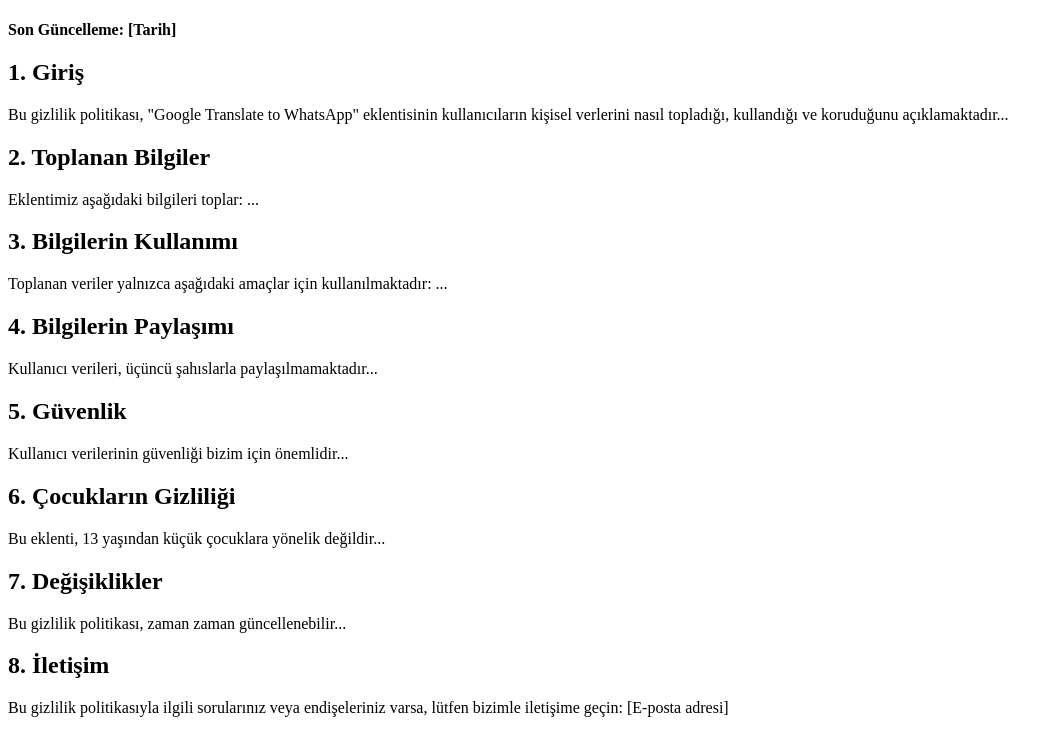
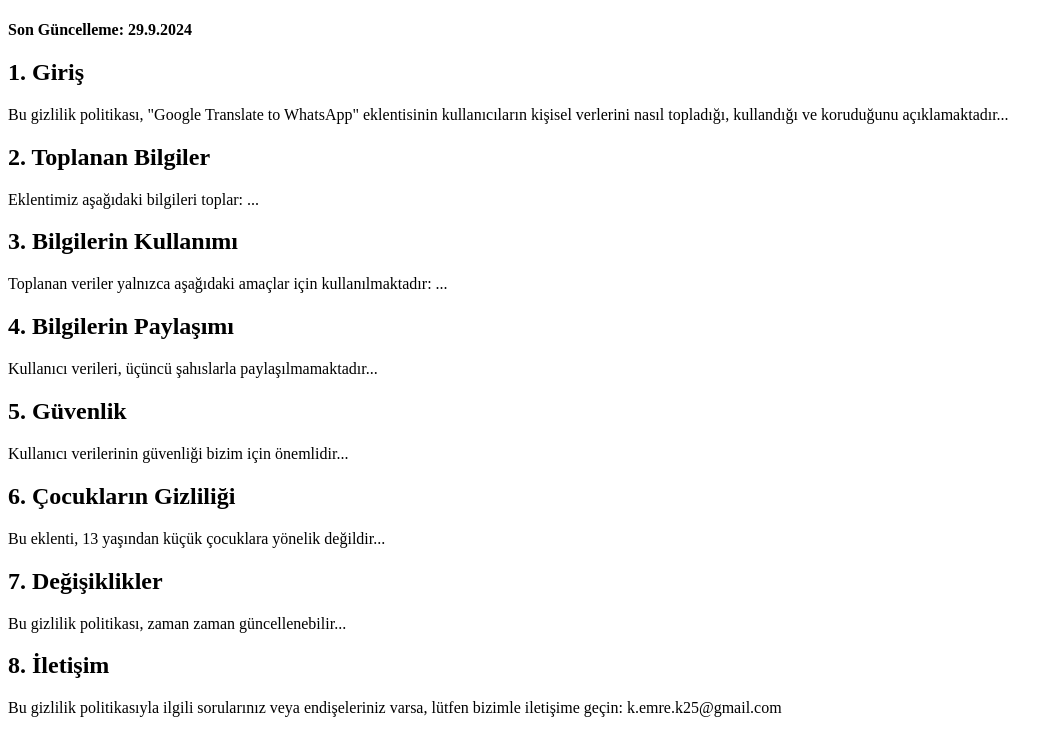
Before and after one commit to emrekemanc/privacy-policy, a plain HTML site: page index.html in a window 1280 px wide. Shown: the part 59-800 px from the top of the page, without its empty margins (0-1063 px from the left). Drawn offline with Linux system fonts and the light colour scheme.

Commit message:
Update index.html

```diff
--- a/index.html
+++ b/index.html
@@ -7,7 +7,7 @@
 </head>
 <body>
     <h1>Gizlilik Politikası</h1>
-    <p><strong>Son Güncelleme: [Tarih]</strong></p>
+    <p><strong>Son Güncelleme: 29.9.2024</strong></p>
     <h2>1. Giriş</h2>
     <p>Bu gizlilik politikası, "Google Translate to WhatsApp" eklentisinin kullanıcıların kişisel verlerini nasıl topladığı, kullandığı ve koruduğunu açıklamaktadır...</p>
     <h2>2. Toplanan Bilgiler</h2>
@@ -23,6 +23,6 @@
     <h2>7. Değişiklikler</h2>
     <p>Bu gizlilik politikası, zaman zaman güncellenebilir...</p>
     <h2>8. İletişim</h2>
-    <p>Bu gizlilik politikasıyla ilgili sorularınız veya endişeleriniz varsa, lütfen bizimle iletişime geçin: [E-posta adresi]</p>
+    <p>Bu gizlilik politikasıyla ilgili sorularınız veya endişeleriniz varsa, lütfen bizimle iletişime geçin: k.emre.k25@gmail.com</p>
 </body>
 </html>
```
